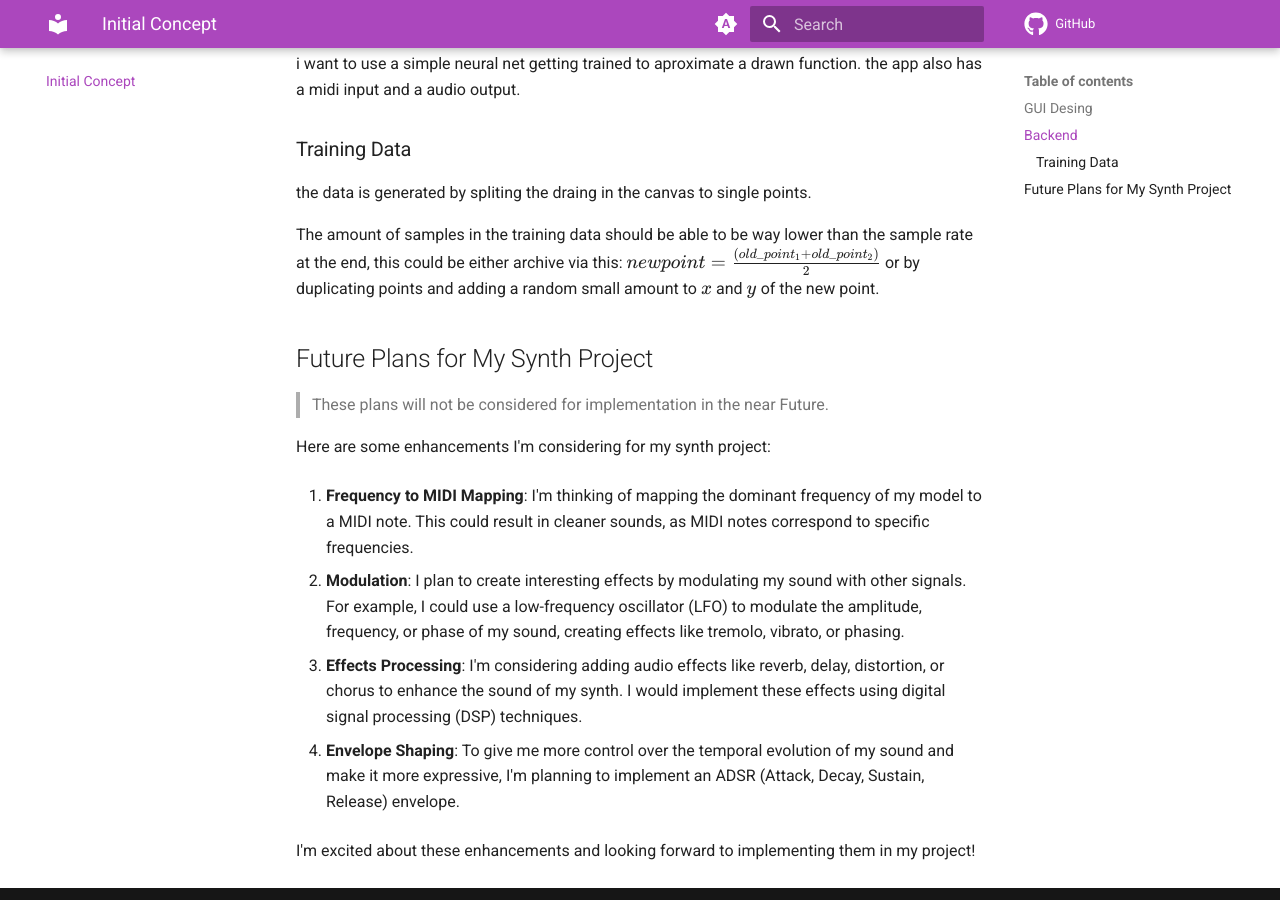
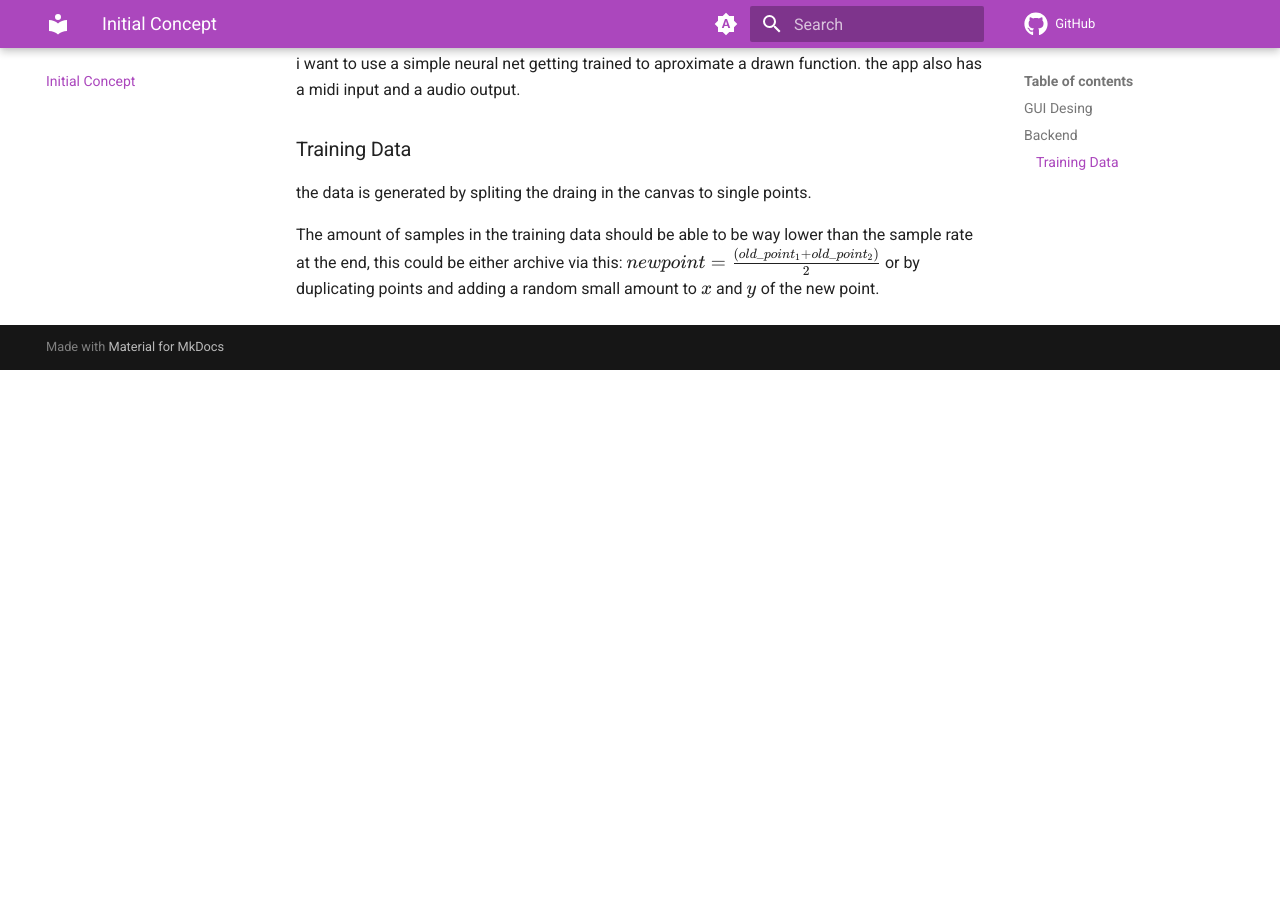
Before and after one commit to thetechnicker/PythonAISynth, an MkDocs documentation site: the page built from docs/idea.md, in a window 1280 px wide and 900 px high, scrolled down 992 px. Built offline with MkDocs 1.6.1 and Material for MkDocs 9.7.7, drawn with Linux system fonts in a browser that asks for light colours; comment, search, counter and statistics services are not loaded; after the commit the page ends 1362 px from its top, so only the background shows below that; some of the changed lines change nothing that is shown; some of the changed text lies outside the part shown.

Commit message:
docs update

```diff
--- a/docs/idea.md
+++ b/docs/idea.md
@@ -1,8 +1,8 @@
 # My Idea about this programm
 
-> This was my Plan at the Beginning
+> This was my Plan at the Beginning.
 
-I want to create a Python-Application where you draw a function and a neural-net tries to aproximate it to make sound from it.
+I wanted to create a Python-Application where you draw a function and a neural-net tries to aproximate it to make sound from it.
 
 ## GUI Desing
 
@@ -20,19 +20,3 @@ the data is generated by spliting the draing in the canvas to single points.
 
 The amount of samples in the training data should be able to be way lower than the sample rate at the end, this could be either archive via this:
 $newpoint=\frac{(old\_point_1+old\_point_2)}{2}$ or by duplicating points and adding a random small amount to $x$ and $y$ of the new point.
-
-## Future Plans for My Synth Project
-
-> These plans will not be considered for implementation in the near Future.
-
-Here are some enhancements I'm considering for my synth project:
-
-1. **Frequency to MIDI Mapping**: I'm thinking of mapping the dominant frequency of my model to a MIDI note. This could result in cleaner sounds, as MIDI notes correspond to specific frequencies.
-
-2. **Modulation**: I plan to create interesting effects by modulating my sound with other signals. For example, I could use a low-frequency oscillator (LFO) to modulate the amplitude, frequency, or phase of my sound, creating effects like tremolo, vibrato, or phasing.
-
-3. **Effects Processing**: I'm considering adding audio effects like reverb, delay, distortion, or chorus to enhance the sound of my synth. I would implement these effects using digital signal processing (DSP) techniques.
-
-4. **Envelope Shaping**: To give me more control over the temporal evolution of my sound and make it more expressive, I'm planning to implement an ADSR (Attack, Decay, Sustain, Release) envelope.
-
-I'm excited about these enhancements and looking forward to implementing them in my project!
--- a/mkdocs.yml
+++ b/mkdocs.yml
@@ -7,18 +7,18 @@ nav:
   - How to Use:
       - Basics: how_to_use/basics.md
       - Adjusting The Model: how_to_use/model_params.md
-  - Python Modules:
-      - Overview: python_modules/overview.md
-      - Main: python_modules/main.md
-      - Graph Canvas: python_modules/graph_canvas_v2.md
-      - Fourier Neural Network Core: python_modules/fourier_neural_network.md
-      - Fourier Neural Network GUI: python_modules/fourier_neural_network_gui.md
-      - Music Synthesis: python_modules/music.md
-      - Predefined Functions: python_modules/predefined_functions.md
-      - Input Dialog: python_modules/simple_input_dialog.md
-      - Standard Output Redirect: python_modules/std_redirect.md
-      - Synthesizer GUI: python_modules/synth_gui.md
-      - Utility Functions: python_modules/utils.md
+  # - Python Modules:
+  #     - Overview: python_modules/overview.md
+  #     - Main: python_modules/main.md
+  #     - Graph Canvas: python_modules/graph_canvas_v2.md
+  #     - Fourier Neural Network Core: python_modules/fourier_regression_model.md
+  #     - Fourier Neural Network GUI: python_modules/fourier_regression_model_gui.md
+  #     - Music Synthesis: python_modules/music.md
+  #     - Predefined Functions: python_modules/predefined_functions.md
+  #     - Input Dialog: python_modules/simple_input_dialog.md
+  #     - Standard Output Redirect: python_modules/std_redirect.md
+  #     - Synthesizer GUI: python_modules/synth_gui.md
+  #     - Utility Functions: python_modules/utils.md
 
 theme:
   icon:
```
Also changed, not shown: docs/python_modules/fourier_neural_network.md (deleted), docs/python_modules/fourier_neural_network_gui.md (deleted), docs/python_modules/graph_canvas.md (deleted), docs/python_modules/graph_canvas_v2.md (deleted), docs/python_modules/main.md (deleted), docs/python_modules/music.md (deleted), docs/python_modules/overview.md (deleted), docs/python_modules/predefined_functions.md (deleted), docs/python_modules/simple_input_dialog.md (deleted), docs/python_modules/std_redirect.md (deleted), docs/python_modules/synth_gui.md (deleted), docs/python_modules/utils.md (deleted).
